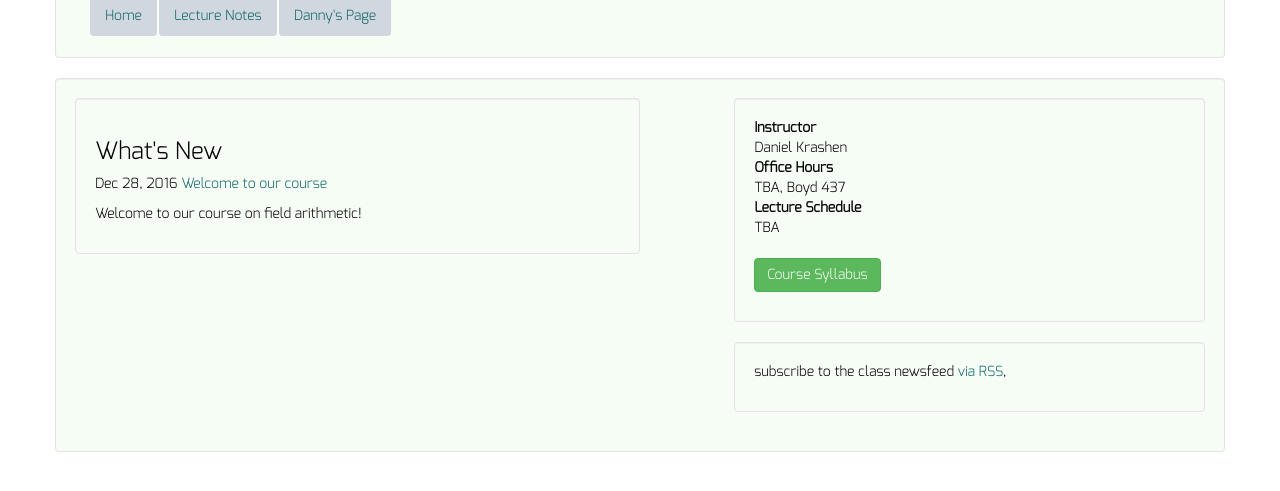
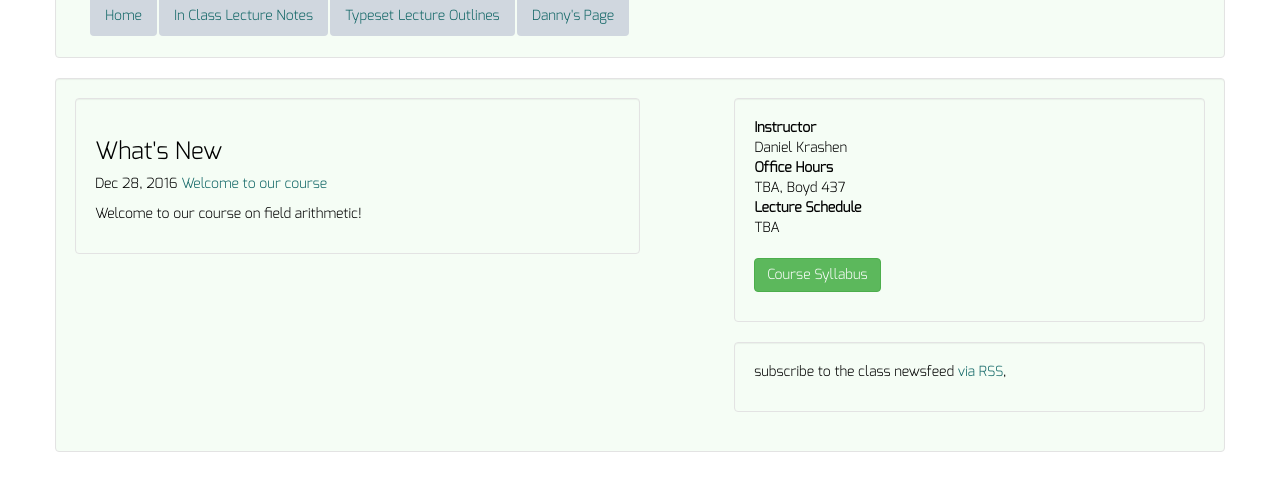
Before and after one commit to dkrashen/fa, a Jekyll site: the page built from index.html, in a window 1280 px wide, cut to the strip 204-695 px from the top of the page. Built offline with Jekyll 4.4.1, drawn with Linux system fonts in a browser that asks for light colours.

Commit message:
add link to outlines

```diff
--- a/_includes/navigation.html
+++ b/_includes/navigation.html
@@ -5,7 +5,11 @@
     </li>
     <li id="notes_link">
       <a href="{{ "/lectures/" | prepend: site.baseurl}}"
-        >Lecture Notes</a>
+        >In Class Lecture Notes</a>
+    </li>
+    <li id="notes_link">
+      <a href="https://github.com/dkrashen/fa-notes/raw/master/fa.pdf"
+        >Typeset Lecture Outlines</a>
     </li>
 		<li>
       <a href="http://dkrashen.github.io"
```
